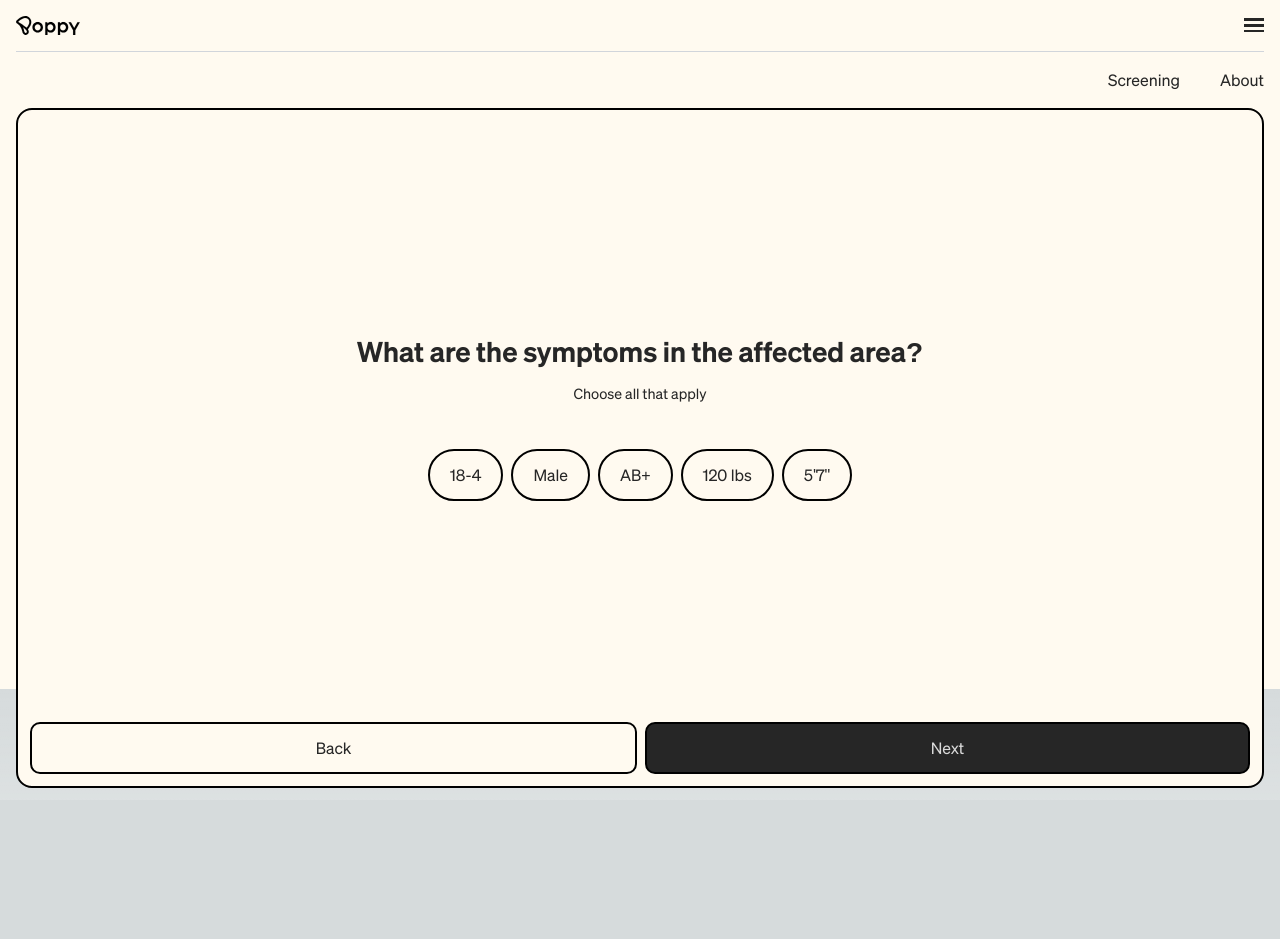
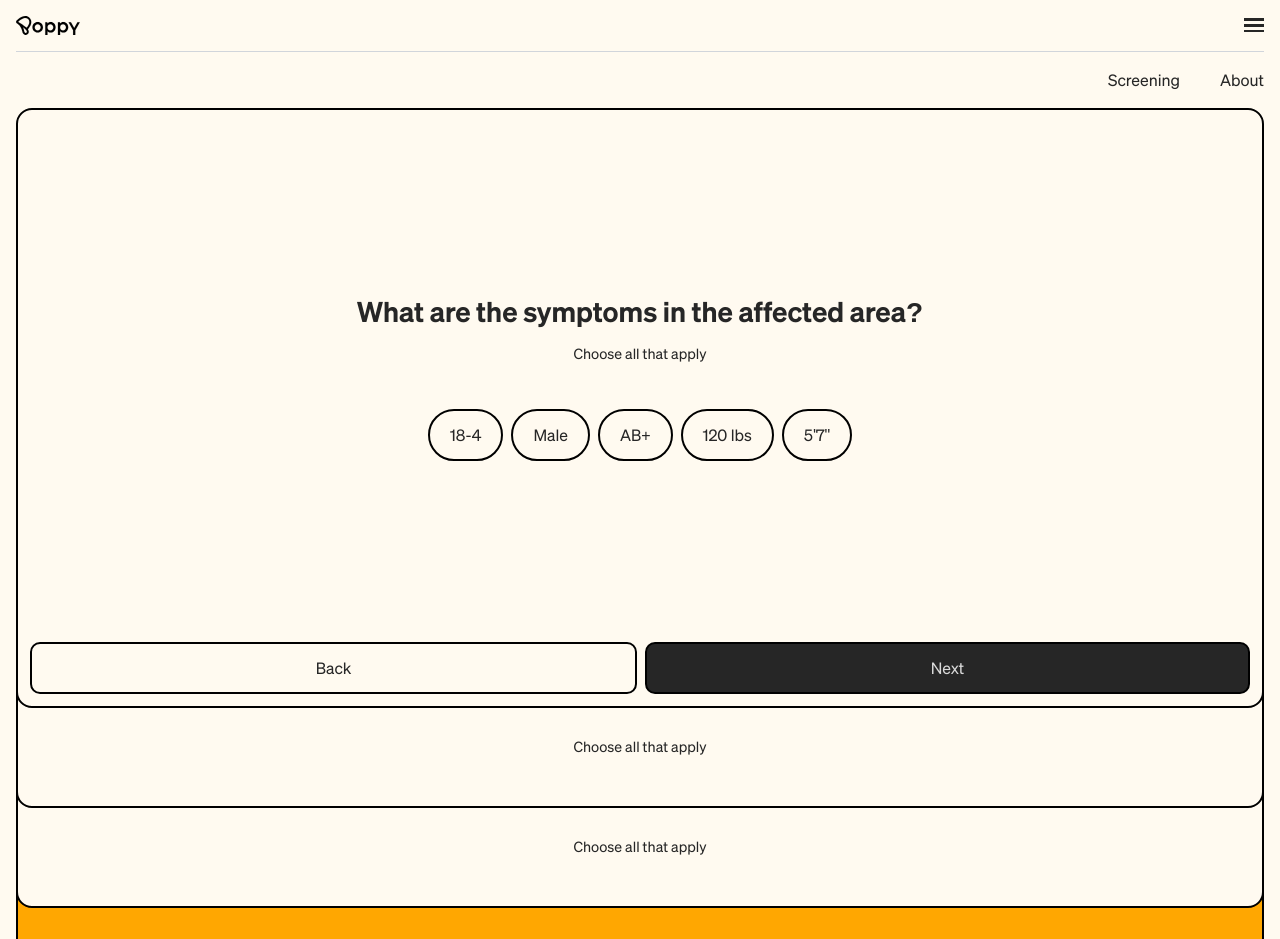
Before and after one commit to PeekaBoo-Labs/Poppy-Web, a Next.js app: page / in a window 1280 px wide. Shown: the top 939 px of the page. Before the commit the page ends 800 px from the top, so only its background shows below. Built offline with nearby package versions, Linux system fonts and the light colour scheme.

Commit message:
Fallback

```diff
--- a/src/app/page.tsx
+++ b/src/app/page.tsx
@@ -5,9 +5,9 @@ import { LongButton } from '@/components/Buttons';
 import NavBar from '@/components/NavBar';
 import Image from 'next/image'
 
-function QuestionBlock({ bgColor = '#FFFAF0', zIndex = 5 }) {
+function QuestionBlock({ className = '' }) {
   return (
-    <div className={`flex justify-center p-2 bg-[${bgColor}] rounded-2xl border-2 border-black overflow-hidden h-[85vh] z-[${zIndex}]`}>
+    <div className={`flex justify-center p-2 rounded-2xl border-2 border-black overflow-hidden h-[600px] mb-[-500px] ${className}`}>
       <div className="flex-grow"></div>
       <div className="flex flex-col justify-between h-full items-start">
         <div className="flex-grow"></div>
@@ -17,6 +17,7 @@ function QuestionBlock({ bgColor = '#FFFAF0', zIndex = 5 }) {
     </div>
   );
 }
+
 
 export default function Home() {
   return (
@@ -36,8 +37,8 @@ export default function Home() {
         </div>
       </div>
 
-      <div className="flex flex-col space-y-[-190%]">
-        <div className="flex flex-col justify-between p-2 bg-[#FFFAF0] rounded-2xl border-2 border-black overflow-hidden h-[85vh] z-[6]">
+      <div className="flex flex-col mb-[500px]">
+      <div className="flex flex-col justify-between p-2 bg-[#FFFAF0] rounded-2xl border-2 border-black overflow-hidden h-[600px] z-[6] mb-[-500px]">
           <div className="flex-grow"></div>
           <div className="flex flex-col justify-center mx-auto">
             <h1 className="text-center mb-3 px-10">What are the symptoms in the affected area?</h1>
@@ -57,22 +58,22 @@ export default function Home() {
           </div>
         </div>
 
-        <QuestionBlock bgColor="#FFFAF0" zIndex={5} />
-        <QuestionBlock bgColor="#FFFAF0" zIndex={4} />
-        <QuestionBlock bgColor="#FFA701" zIndex={3} />
-        <QuestionBlock bgColor="#FFA701" zIndex={2} />
-        <QuestionBlock bgColor="#FFFAF0" zIndex={1} />
+        <QuestionBlock className="bg-[#FFFAF0] z-[5]" />
+        <QuestionBlock className="bg-[#FFFAF0] z-[4]" />
+        <QuestionBlock className="bg-[#FFA701] z-[3]" />
+        <QuestionBlock className="bg-[#FFA701] z-[2]" />
+        <QuestionBlock className="bg-[#FFFAF0] z-[1]" />
       </div>
 
-      <div className="flex justify-center p-2 bg-[#FFFAF0] rounded-2xl border-2 border-black overflow-hidden h-[40vh] mt-4">
+      <div className="flex justify-center p-2 bg-[#FFFAF0] rounded-2xl border-2 border-black overflow-hidden h-[350px] mt-4">
         <div className="flex-grow"></div>
       </div>
     </div>
 
       <div className="p-4">
-        <div className="bg-gray-300 h-px my-4"></div>
+        <div className="bg-gray-300 h-px mt-4"></div>
 
-        <Image width={4} height={4} className="w-16" src="/poppyFull.svg" alt="Poppy" />
+        <Image width={4} height={4} className="w-32 my-8" src="/poppyFull.svg" alt="Poppy" />
 
         <div className="flex w-full">
           <div className="w-1/2">
```
Also changed, not shown: tailwind.config.js (line endings or trailing spaces).
